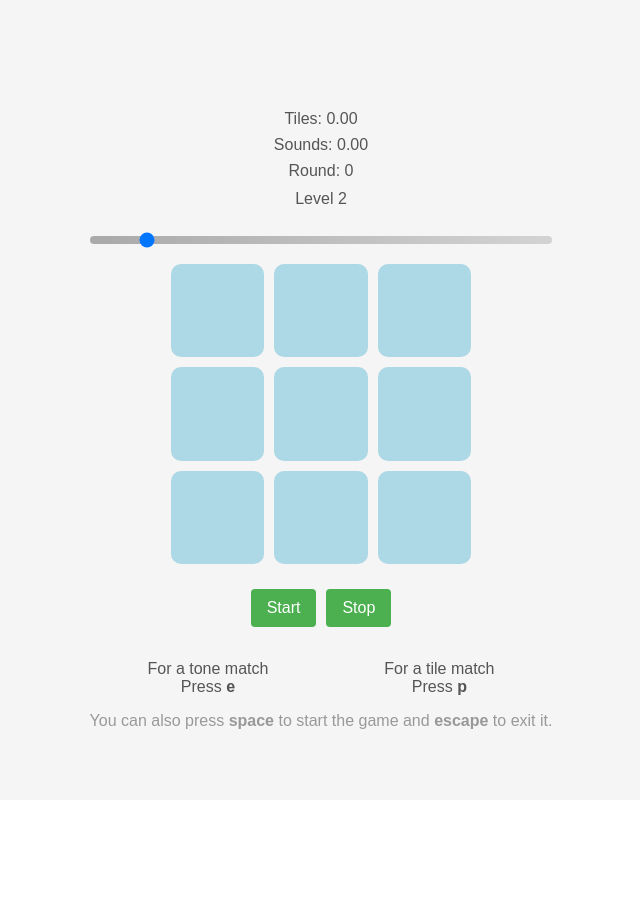
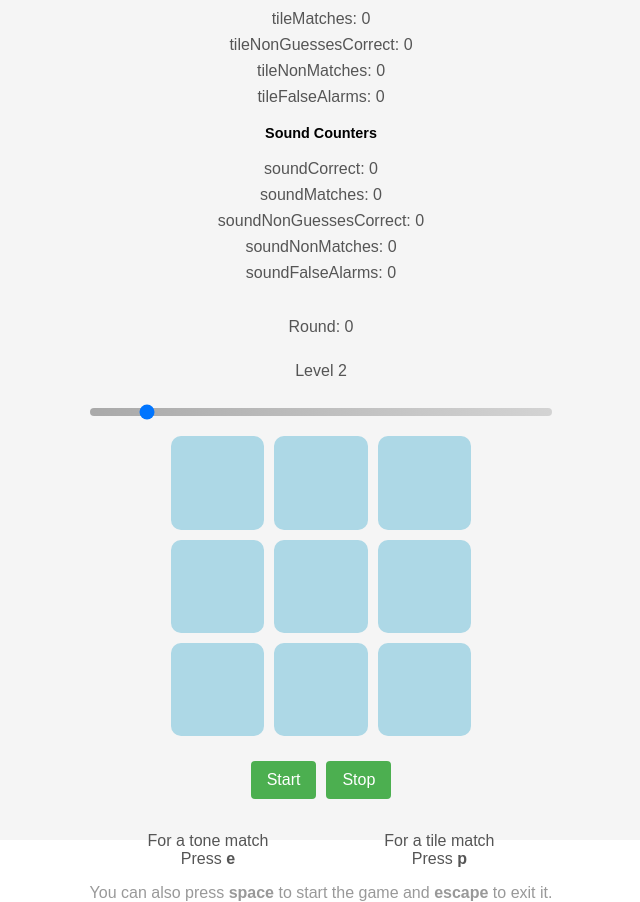
Before and after one commit to tomaskjay/dual-n-back, a React (Create React App) app: page / in a window 1280 px wide. Shown: the whole page, without its empty margins (319-959 px from the left). Before the commit the page ends 800 px from the top, so only its background shows below. Built offline with nearby package versions, Linux system fonts and the light colour scheme.

Commit message:
change to percentage scoring

```diff
--- a/src/App.tsx
+++ b/src/App.tsx
@@ -98,10 +98,12 @@ function App() {
       }
 
       if (isGameRunning) {
+        // We only record a guess if we haven't guessed that type yet this round
         const [visualMatch, audioMatch] = checkMatch(round, positions, letters, n);
 
         switch (event.key.toLowerCase()) {
           case "p": // guessed tile
+            if (!didGuessTileRef.current) {
               didGuessTileRef.current = true;
               if (visualMatch) {
                 // Correct tile
@@ -112,9 +114,11 @@ function App() {
                 // False alarm (tile)
                 setTileFalseAlarms((prev) => prev + 1);
               }
+            }
             break;
 
           case "e": // guessed sound
+            if (!didGuessSoundRef.current) {
               didGuessSoundRef.current = true;
               if (audioMatch) {
                 // Correct sound
@@ -124,6 +128,7 @@ function App() {
               } else {
                 // False alarm (sound)
                 setSoundFalseAlarms((prev) => prev + 1);
+              }
             }
             break;
 
@@ -135,6 +140,7 @@ function App() {
 
     window.addEventListener("keydown", handleKeyDown);
     return () => window.removeEventListener("keydown", handleKeyDown);
+    // eslint-disable-next-line react-hooks/exhaustive-deps
   }, [isGameRunning, round, positions, letters, n]);
 
   // --------------------------------------------------------------------------
@@ -175,22 +181,36 @@ function App() {
   //                          SCORE CALC
   // --------------------------------------------------------------------------
   const totalRounds = positions.length;
+  const epsilon = 1e-9;
 
-  // Tile scoring
-  const tileNonMatches = totalRounds - tileMatches; // "Opportunities" for tile false alarms
-  const tileHits = tileCorrect;
-  const tileOverallAccuracy =
-    tileMatches === 0
-      ? 0
-      : (tileHits / tileMatches) - (tileFalseAlarms / Math.max(1, tileNonMatches));
+  // For tile
+  const tileNonMatches = totalRounds - tileMatches;
+  const tileNonGuessesCorrect = tileNonMatches - tileFalseAlarms; // didn't guess tile & wasn't a match
 
-  // Sound scoring
+  // For sound
   const soundNonMatches = totalRounds - soundMatches;
-  const soundHits = soundCorrect;
-  const soundOverallAccuracy =
-    soundMatches === 0
-      ? 0
-      : (soundHits / soundMatches) - (soundFalseAlarms / Math.max(1, soundNonMatches));
+  const soundNonGuessesCorrect = soundNonMatches - soundFalseAlarms; // didn't guess sound & wasn't a match
+
+  // The scores are used only at the end, but let's keep them for the final breakdown.
+  const tileScore =
+    100 *
+    ((
+      (tileCorrect / (tileMatches + epsilon)) +
+      0.5 * (tileNonGuessesCorrect / (tileNonMatches + epsilon)) -
+      (tileFalseAlarms / (tileNonMatches + epsilon))
+    ) /
+      1.5);
+
+  const soundScore =
+    100 *
+    ((
+      (soundCorrect / (soundMatches + epsilon)) +
+      0.5 * (soundNonGuessesCorrect / (soundNonMatches + epsilon)) -
+      (soundFalseAlarms / (soundNonMatches + epsilon))
+    ) /
+      1.5);
+
+  const overallScore = (tileScore + soundScore) / 2;
 
   // --------------------------------------------------------------------------
   //                           RENDER
@@ -205,14 +225,23 @@ function App() {
       `}
       style={{ textAlign: "center", padding: "20px" }}
     >
-      {/* SCORES ALWAYS VISIBLE */}
-      <div>
-        <p className="gray-text">
-          Tiles: {(tileOverallAccuracy * 100).toFixed(2)}
-        </p>
-        <p className="gray-text">
-          Sounds: {(soundOverallAccuracy * 100).toFixed(2)}
-        </p>
+      {/* ---------------- LIVE COUNTER DISPLAY ---------------- */}
+      <div style={{ fontSize: "0.9rem", marginBottom: "20px" }}>
+        <h4>Tile Counters</h4>
+        <p className="gray-text">tileCorrect: {tileCorrect}</p>
+        <p className="gray-text">tileMatches: {tileMatches}</p>
+        <p className="gray-text">tileNonGuessesCorrect: {tileNonGuessesCorrect}</p>
+        <p className="gray-text">tileNonMatches: {tileNonMatches}</p>
+        <p className="gray-text">tileFalseAlarms: {tileFalseAlarms}</p>
+
+        <h4>Sound Counters</h4>
+        <p className="gray-text">soundCorrect: {soundCorrect}</p>
+        <p className="gray-text">soundMatches: {soundMatches}</p>
+        <p className="gray-text">soundNonGuessesCorrect: {soundNonGuessesCorrect}</p>
+        <p className="gray-text">soundNonMatches: {soundNonMatches}</p>
+        <p className="gray-text">soundFalseAlarms: {soundFalseAlarms}</p>
+      </div>
+
       <p className="gray-text">Round: {round}</p>
 
       <div style={{ marginTop: "10px" }}>
@@ -227,7 +256,6 @@ function App() {
           disabled={isGameRunning}
           style={{ width: "100%", margin: "20px 0" }}
         />
-        </div>
       </div>
 
       <Board highlighted={highlighted} />
@@ -259,6 +287,69 @@ function App() {
         You can also press <strong>space</strong> to start the game and{" "}
         <strong>escape</strong> to exit it.
       </p>
+
+      {/* ---------------- SCORE BREAKDOWN AFTER GAME ---------------- */}
+      {!isGameRunning && round > 0 && (
+        <div style={{ marginTop: "30px", textAlign: "left" }}>
+          <h2>Results</h2>
+          <p>
+            <strong>Overall Score:</strong> {overallScore.toFixed(1)}%
+          </p>
+          <p>
+            <strong>Tile Score:</strong> {tileScore.toFixed(1)}%
+            <br />
+            <strong>Sound Score:</strong> {soundScore.toFixed(1)}%
+          </p>
+
+          <h3 style={{ marginTop: "20px" }}>Tile Breakdown:</h3>
+          <p>
+            • Correct Guesses: {tileCorrect}/{tileMatches}{" "}
+            ({(tileMatches === 0 ? 0 : (tileCorrect / tileMatches) * 100).toFixed(0)}%)
+          </p>
+          <p>
+            • False Alarms: {tileFalseAlarms}/{tileNonMatches}{" "}
+            (
+            {tileNonMatches === 0
+              ? 0
+              : ((-tileFalseAlarms / tileNonMatches) * 100).toFixed(0)}
+            %)
+          </p>
+          <p>
+            • Neutral Accuracy: {tileNonGuessesCorrect}/{tileNonMatches}{" "}
+            (
+            {tileNonMatches === 0
+              ? 0
+              : ((tileNonGuessesCorrect / tileNonMatches) * 100).toFixed(0)}
+            %)
+          </p>
+
+          <h3 style={{ marginTop: "20px" }}>Sound Breakdown:</h3>
+          <p>
+            • Correct Guesses: {soundCorrect}/{soundMatches}{" "}
+            (
+            {soundMatches === 0
+              ? 0
+              : ((soundCorrect / soundMatches) * 100).toFixed(0)}
+            %)
+          </p>
+          <p>
+            • False Alarms: {soundFalseAlarms}/{soundNonMatches}{" "}
+            (
+            {soundNonMatches === 0
+              ? 0
+              : ((-soundFalseAlarms / soundNonMatches) * 100).toFixed(0)}
+            %)
+          </p>
+          <p>
+            • Neutral Accuracy: {soundNonGuessesCorrect}/{soundNonMatches}{" "}
+            (
+            {soundNonMatches === 0
+              ? 0
+              : ((soundNonGuessesCorrect / soundNonMatches) * 100).toFixed(0)}
+            %)
+          </p>
+        </div>
+      )}
     </div>
   );
 }
--- a/src/index.css
+++ b/src/index.css
@@ -1,7 +1,6 @@
 body, html {
   margin: 0;
   padding: 0;
-  overflow: hidden; /* Prevent scrolling */
   height: 100%;
   width: 100%;
 }
```
Lines whose indentation alone changed are shown as unchanged.
